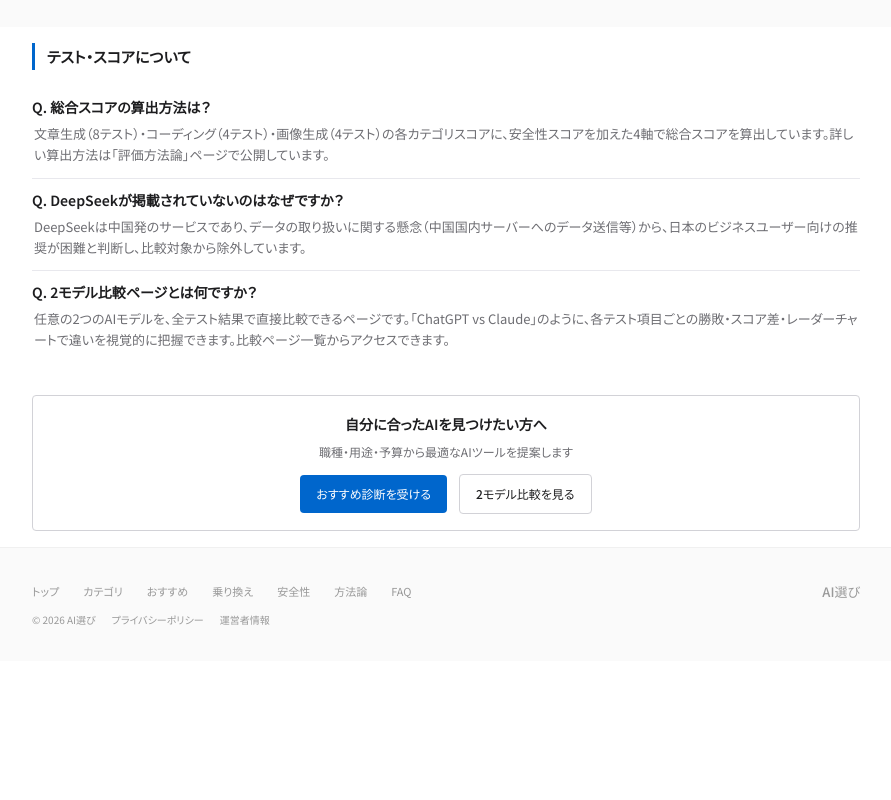
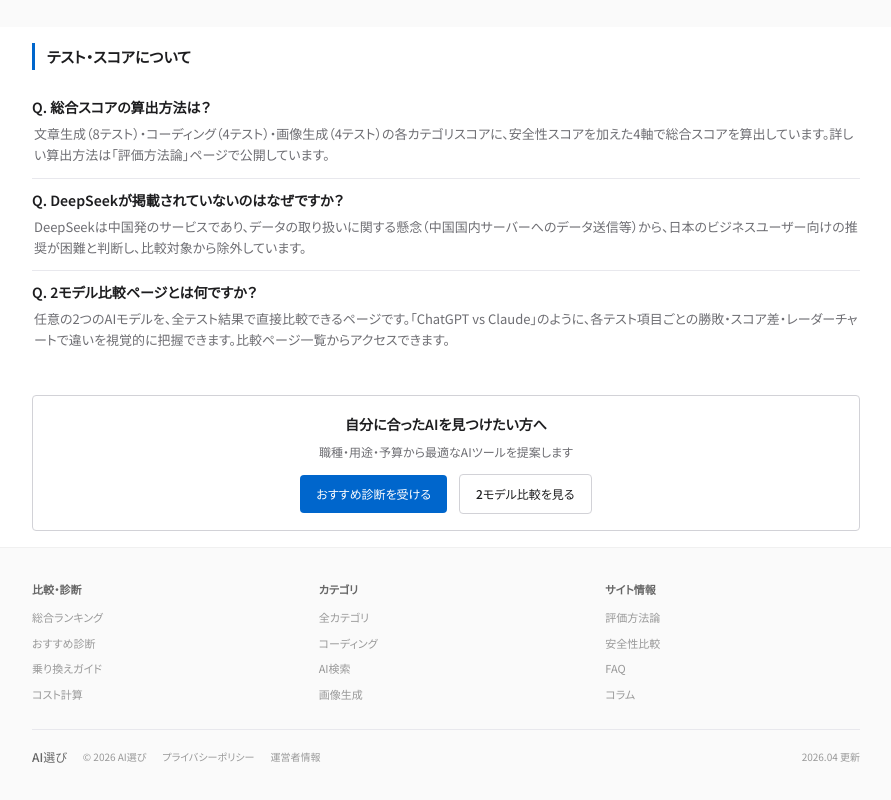
Before and after one commit to Wataru4869/pickai, a Next.js app: page /faq in a window 1280 px wide. Shown: the part 1657-2457 px from the top of the page, without its empty margins (294-1185 px from the left). Before the commit the page ends 2318 px from the top, so only its background shows below. Built offline with nearby package versions, Linux system fonts and the light colour scheme.

Commit message:
design(top): improve visibility - active nav, score highlights, hero typography

```diff
--- a/package.json
+++ b/package.json
@@ -20,6 +20,8 @@
     "@types/node": "^20.0.0",
     "@types/react": "^18.3.0",
     "autoprefixer": "^10.4.0",
+    "eslint": "^8.57.1",
+    "eslint-config-next": "^14.2.35",
     "postcss": "^8.4.0",
     "sharp": "^0.34.5",
     "tailwindcss": "^3.4.0",
--- a/src/app/page.tsx
+++ b/src/app/page.tsx
@@ -110,13 +110,13 @@ export default function HomePage() {
                 className="border border-[#d2d2d7] rounded-md overflow-hidden no-underline text-inherit hover:border-[#86868b] transition-colors"
               >
                 <div className="bg-[#f5f5f7] px-3 py-2 border-b border-[#e8e8ed]">
-                  <div className="text-[12px] font-semibold text-[#1d1d1f]">{card.label}</div>
-                  <div className="text-[10px] text-[#86868b]">{card.sub}</div>
+                  <div className="text-[13px] font-semibold text-[#1d1d1f]">{card.label}</div>
+                  <div className="text-[10px] font-medium text-[#86868b]">{card.sub}</div>
                 </div>
                 <div className="px-3 py-3">
-                  <div className="text-[13px] text-[#6e6e73] mb-0.5">{card.name}</div>
-                  <div className="text-[30px] font-bold text-[#1d1d1f] leading-none">{card.score}</div>
-                  <div className="text-[10px] text-[#86868b] mt-1">{card.diff}</div>
+                  <div className="text-[13px] font-medium text-[#6e6e73] mb-0.5">{card.name}</div>
+                  <div className="text-[34px] sm:text-[36px] font-bold text-[#1d1d1f] leading-none tracking-tight">{card.score}</div>
+                  <div className="text-[10px] text-[#86868b] mt-1.5">{card.diff}</div>
                 </div>
               </a>
             ))}
@@ -147,16 +147,28 @@ export default function HomePage() {
 
       {/* Weekly Changes */}
       <Block alt>
-        <SectionHeader title={`スコア変動（${changes.period}）`} />
+        <div className="flex items-baseline justify-between gap-3 mb-4">
+          <h2 className="text-[17px] font-bold text-[#1d1d1f] pl-3 border-l-[3px] border-[#1d1d1f]">
+            {`スコア変動（${changes.period}）`}
+          </h2>
+          <span className="text-[10px] font-medium text-[#6e6e73] shrink-0">
+            最終更新: {changes.lastUpdated}
+          </span>
+        </div>
         <div className="space-y-0">
           {changes.changes.map((c: any) => (
             <div key={c.model} className="flex items-center gap-2 sm:gap-3 py-2.5 border-b border-[#f0f0f0] last:border-b-0">
               <span className="text-[13px] font-semibold text-[#1d1d1f] w-[80px] sm:w-[90px]">{c.modelName}</span>
               <span className="text-[15px] font-bold text-[#1d1d1f] w-[44px] text-right">{c.newScore}</span>
-              <span className={`text-[11px] font-semibold w-10 text-right ${
+              <span className={`inline-flex items-center justify-end gap-0.5 text-[12px] font-semibold w-14 text-right ${
                 c.change > 0 ? "text-[#3d7a5f]" : c.change < 0 ? "text-[#a05454]" : "text-[#86868b]"
               }`}>
-                {c.change > 0 ? `+${c.change}` : c.change < 0 ? `${c.change}` : "±0"}
+                <span className="text-[11px] leading-none">
+                  {c.change > 0 ? "↑" : c.change < 0 ? "↓" : "—"}
+                </span>
+                <span>
+                  {c.change > 0 ? `+${c.change}` : c.change < 0 ? `${c.change}` : "±0"}
+                </span>
               </span>
               <span className="text-[11px] text-[#86868b] flex-1">{c.note}</span>
             </div>
@@ -173,7 +185,6 @@ export default function HomePage() {
             ))}
           </div>
         )}
-        <p className="text-[10px] text-[#86868b] mt-2">最終更新: {changes.lastUpdated}</p>
       </Block>
 
       {/* Overall Ranking */}
@@ -229,9 +240,15 @@ export default function HomePage() {
                         </span>
                       </td>
                       {cats.map((cat) => (
-                        <td key={cat.key} className="p-2 border-b border-[#f0f0f0] text-center">
+                        <td
+                          key={cat.key}
+                          className="p-2 border-b border-[#f0f0f0] text-center"
+                          style={cat.isBest ? { backgroundColor: "#f5f8fc" } : undefined}
+                        >
                           <span className="text-[13px] font-semibold text-[#1d1d1f]">{cat.score}</span>
-                          {cat.isBest && <span className="block text-[9px] font-medium text-[#86868b]">1位</span>}
+                          {cat.isBest && (
+                            <span className="block text-[9px] font-semibold text-[#4a7ab5]">1位</span>
+                          )}
                           <div className="w-full h-[3px] bg-[#f0f0f0] rounded-sm mt-1">
                             <div
                               className="h-full rounded-sm"
@@ -252,7 +269,7 @@ export default function HomePage() {
         </div>
 
         {/* Score Legend */}
-        <div className="flex gap-3 mt-3 pt-3 border-t border-[#f0f0f0] flex-wrap">
+        <div className="flex gap-3 mt-3 pt-3 border-t border-[#f0f0f0] flex-wrap items-center">
           {[
             { color: "#3d7a5f", label: "85+ トップクラス" },
             { color: "#4a6a8a", label: "70-84 実用十分" },
@@ -264,6 +281,10 @@ export default function HomePage() {
               {l.label}
             </div>
           ))}
+          <div className="flex items-center gap-1 text-[10px] text-[#86868b]">
+            <span className="inline-block w-3 h-3 rounded-sm" style={{ backgroundColor: "#f5f8fc" }} />
+            <span>各カテゴリの最高得点項目</span>
+          </div>
         </div>
       </Block>
 
--- a/src/components/Sidebar.tsx
+++ b/src/components/Sidebar.tsx
@@ -61,10 +61,10 @@ function SidebarContent({ pathname, onNavigate }: { pathname: string; onNavigate
               <a
                 href={item.href}
                 onClick={onNavigate}
-                className={`block px-4 py-2 text-[12px] no-underline transition-colors ${
+                className={`block px-4 py-2 text-[12px] no-underline transition-colors border-l-2 ${
                   isActive
-                    ? "bg-[#f5f5f7] text-[#1d1d1f] font-medium"
-                    : "text-[#6e6e73] hover:bg-[#f5f5f7] hover:text-[#1d1d1f]"
+                    ? "bg-[#f5f5f7] text-[#1d1d1f] font-semibold border-[#4a7ab5]"
+                    : "text-[#6e6e73] hover:bg-[#f5f5f7] hover:text-[#1d1d1f] border-transparent"
                 }`}
               >
                 {item.label}
--- a/src/components/ui.tsx
+++ b/src/components/ui.tsx
@@ -120,23 +120,60 @@ export function ShareButton({ text }: { text: string }) {
 }
 
 export function Footer() {
+  const groups: { heading: string; links: { href: string; label: string }[] }[] = [
+    {
+      heading: "比較・診断",
+      links: [
+        { href: "/", label: "総合ランキング" },
+        { href: "/recommend", label: "おすすめ診断" },
+        { href: "/switch", label: "乗り換えガイド" },
+        { href: "/cost", label: "コスト計算" },
+      ],
+    },
+    {
+      heading: "カテゴリ",
+      links: [
+        { href: "/categories", label: "全カテゴリ" },
+        { href: "/categories/coding-tools", label: "コーディング" },
+        { href: "/categories/ai-search", label: "AI検索" },
+        { href: "/categories/image-generation", label: "画像生成" },
+      ],
+    },
+    {
+      heading: "サイト情報",
+      links: [
+        { href: "/methodology", label: "評価方法論" },
+        { href: "/safety", label: "安全性比較" },
+        { href: "/faq", label: "FAQ" },
+        { href: "/blog", label: "コラム" },
+      ],
+    },
+  ];
   return (
     <footer className="border-t border-[#f0f0f0] bg-[#fafafa] py-8 text-[11px] text-[#999999]">
       <Container>
-        <div className="flex items-center gap-6 flex-wrap">
-          <a href="/" className="text-[#999999] hover:text-[#333333] no-underline">トップ</a>
-          <a href="/categories" className="text-[#999999] hover:text-[#333333] no-underline">カテゴリ</a>
-          <a href="/recommend" className="text-[#999999] hover:text-[#333333] no-underline">おすすめ</a>
-          <a href="/switch" className="text-[#999999] hover:text-[#333333] no-underline">乗り換え</a>
-          <a href="/safety" className="text-[#999999] hover:text-[#333333] no-underline">安全性</a>
-          <a href="/methodology" className="text-[#999999] hover:text-[#333333] no-underline">方法論</a>
-          <a href="/faq" className="text-[#999999] hover:text-[#333333] no-underline">FAQ</a>
-          <span className="ml-auto font-medium text-[13px] text-[#999999]">AI選び</span>
+        <div className="grid grid-cols-1 sm:grid-cols-3 gap-6 sm:gap-8">
+          {groups.map((g) => (
+            <div key={g.heading}>
+              <div className="text-[11px] font-semibold text-[#666666] mb-2">{g.heading}</div>
+              <ul className="space-y-1.5 list-none p-0 m-0">
+                {g.links.map((l) => (
+                  <li key={l.href}>
+                    <a href={l.href} className="text-[#999999] hover:text-[#333333] no-underline">
+                      {l.label}
+                    </a>
+                  </li>
+                ))}
+              </ul>
+            </div>
+          ))}
         </div>
-        <div className="mt-2 flex items-center gap-4 text-[10px]">
+        <div className="mt-6 pt-4 border-t border-[#e8e8ed] flex items-center gap-4 flex-wrap text-[10px]">
+          <span className="font-medium text-[12px] text-[#666666]">AI選び</span>
           <span>© 2026 AI選び</span>
           <a href="/privacy" className="text-[#999999] hover:text-[#666666] no-underline">プライバシーポリシー</a>
           <a href="/about" className="text-[#999999] hover:text-[#666666] no-underline">運営者情報</a>
+          <span className="ml-auto text-[#999999]">2026.04 更新</span>
         </div>
       </Container>
     </footer>
```
Also changed, not shown: .eslintrc.json (added), 1 other file (tests, documents, lock files or other folders).
